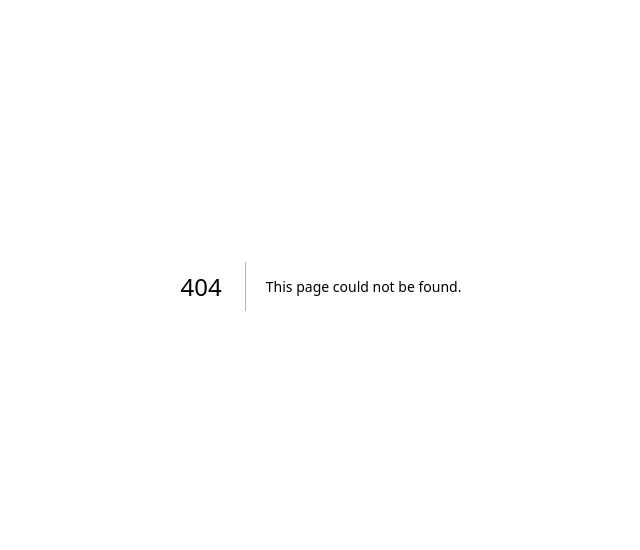
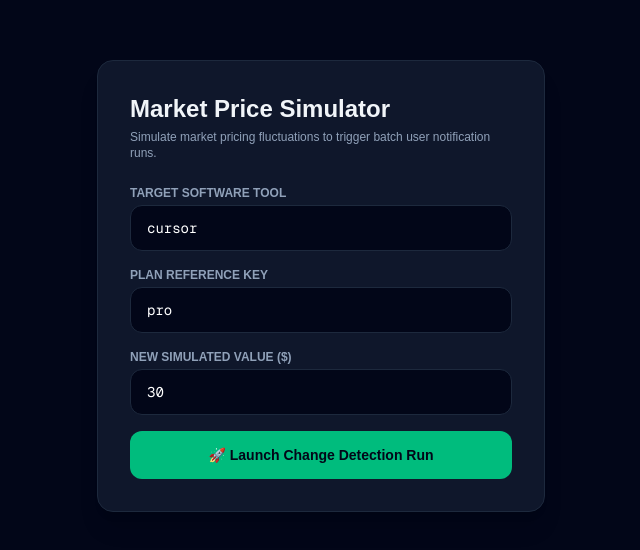
Before and after one commit to EashitaKakkar/AI-subscription-tracker, a Next.js app: page /admin in a window 1280 px wide. Before the commit this address had no page. Shown: the part 114-664 px from the top of the page, without its empty margins (319-959 px from the left). Built offline with nearby package versions, Linux system fonts and the light colour scheme.

Commit message:
feat: introduce admin simulation dashboard for mocking tool market pricing updates

```diff
--- /dev/null
+++ b/app/admin/page.tsx
@@ -0,0 +1,102 @@
+"use client";
+
+import { useState } from 'react';
+
+interface DetectionResult {
+  success?: boolean;
+  messagesSent?: number;
+  affectedUsers?: string[];
+  error?: string;
+}
+
+export default function AdminPricingPanel() {
+  const [tool, setTool] = useState('cursor');
+  const [plan, setPlan] = useState('pro');
+  const [newPrice, setNewPrice] = useState('30');
+  const [loading, setLoading] = useState(false);
+
+  const [result, setResult] = useState<DetectionResult | null>(null);
+
+  const triggerDetection = async () => {
+    setLoading(true);
+    setResult(null);
+    try {
+      const response = await fetch('/api/detect-changes', {
+        method: 'POST',
+        headers: { 'Content-Type': 'application/json' },
+        body: JSON.stringify({
+          tool: tool.toLowerCase().trim(),
+          plan: plan.toLowerCase().trim(),
+          newPrice: Number(newPrice)
+        })
+      });
+
+      const data: DetectionResult = await response.json();
+      setResult(data);
+    } catch (err) {
+      setResult({ error: "Network transaction failed execution." });
+    } finally {
+      setLoading(false);
+    }
+  };
+
+  return (
+    <div className="min-h-screen bg-slate-950 text-white p-12 flex flex-col items-center justify-center">
+      <div className="w-full max-w-md bg-slate-900 border border-slate-800 rounded-2xl p-8 space-y-6 shadow-xl">
+        <div>
+          <h1 className="text-2xl font-bold text-slate-100">Market Price Simulator</h1>
+          <p className="text-xs text-slate-400 mt-1">Simulate market pricing fluctuations to trigger batch user notification runs.</p>
+        </div>
+
+        <div className="space-y-4">
+          <div>
+            <label className="block text-xs font-semibold text-slate-400 mb-1">TARGET SOFTWARE TOOL</label>
+            <input
+              type="text"
+              className="w-full bg-slate-950 border border-slate-800 rounded-xl px-4 py-3 text-sm focus:outline-none focus:border-emerald-500 font-mono"
+              value={tool}
+              onChange={(e) => setTool(e.target.value)}
+              placeholder="e.g. cursor, claude, chatgpt"
+            />
+          </div>
+
+          <div>
+            <label className="block text-xs font-semibold text-slate-400 mb-1">PLAN REFERENCE KEY</label>
+            <input
+              type="text"
+              className="w-full bg-slate-950 border border-slate-800 rounded-xl px-4 py-3 text-sm focus:outline-none focus:border-emerald-500 font-mono"
+              value={plan}
+              onChange={(e) => setPlan(e.target.value)}
+              placeholder="e.g. pro, premium, monthly"
+            />
+          </div>
+
+          <div>
+            <label className="block text-xs font-semibold text-slate-400 mb-1">NEW SIMULATED VALUE ($)</label>
+            <input
+              type="number"
+              className="w-full bg-slate-950 border border-slate-800 rounded-xl px-4 py-3 text-sm focus:outline-none focus:border-emerald-500 font-mono"
+              value={newPrice}
+              onChange={(e) => setNewPrice(e.target.value)}
+            />
+          </div>
+
+          <button
+            onClick={triggerDetection}
+            disabled={loading}
+            className="w-full bg-emerald-500 text-slate-950 font-bold py-3.5 rounded-xl text-sm transition hover:bg-emerald-400 disabled:opacity-50"
+          >
+            {loading ? "Scanning System Records..." : "🚀 Launch Change Detection Run"}
+          </button>
+        </div>
+
+        {result && (
+          <div className="bg-slate-950 border border-slate-800 rounded-xl p-4 text-xs font-mono overflow-x-auto max-h-48">
+            <span className="block text-slate-400 font-semibold mb-2">EXECUTION LOG STREAM:</span>
+            <pre>{JSON.stringify(result, null, 2)}</pre>
+          </div>
+        )}
+      </div>
+    </div>
+  );
+}
```
